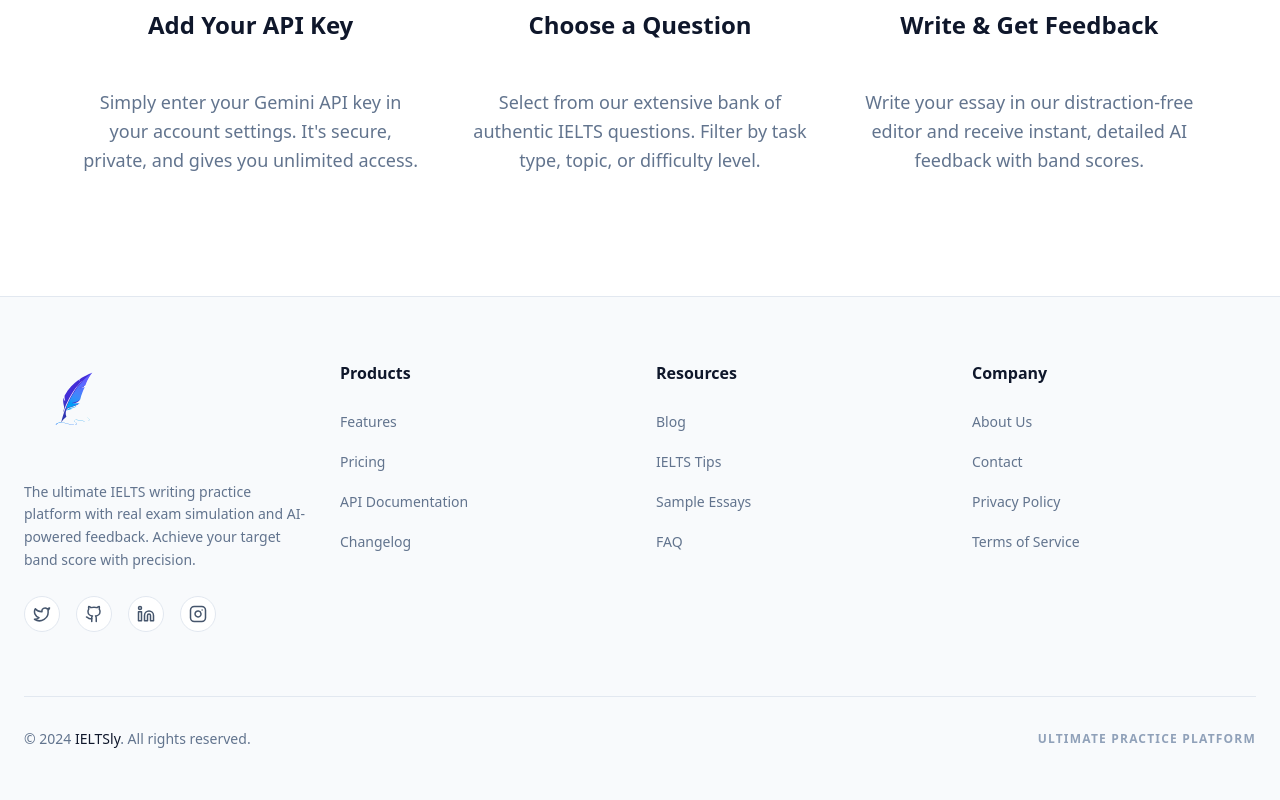
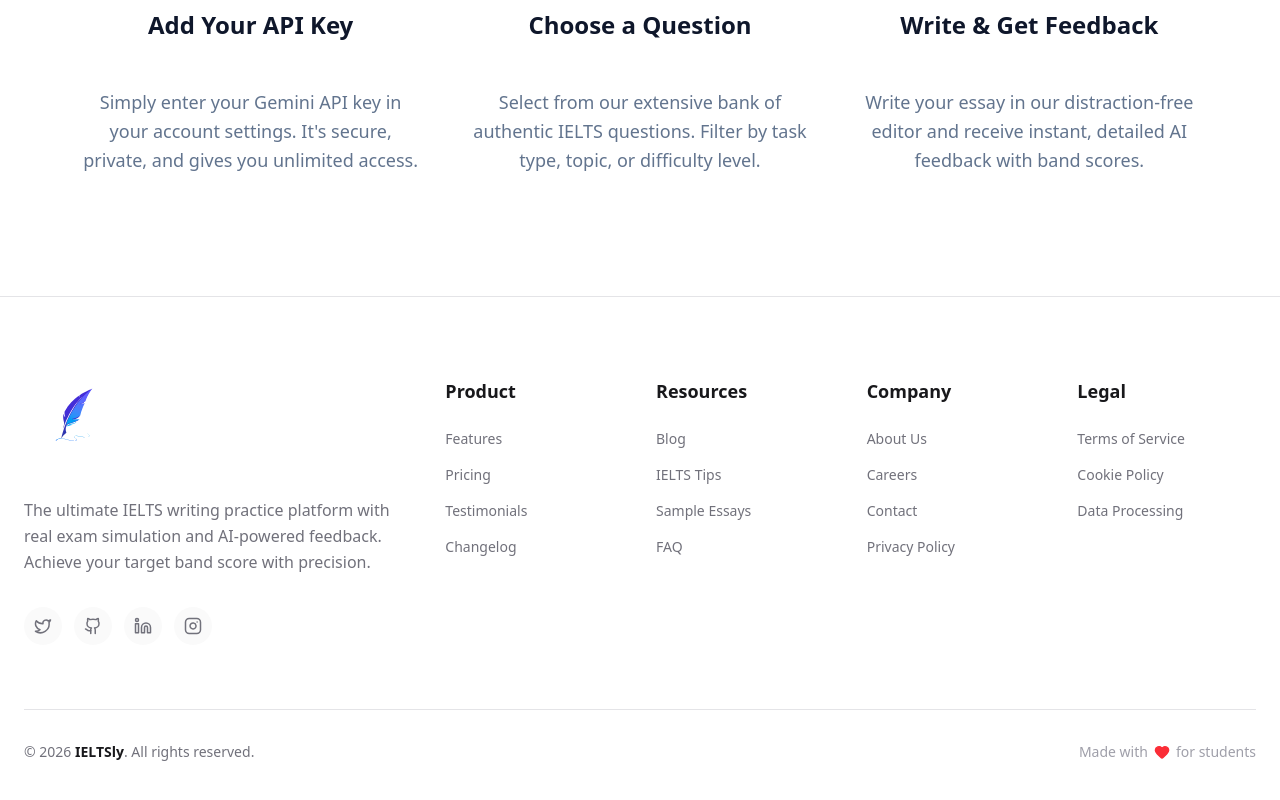
Before and after one commit to Jeremi-code/IELTSly, a Next.js app: page / in a window 1280 px wide. Shown: the part 2511-3311 px from the top of the page. Built offline with nearby package versions, Linux system fonts and the light colour scheme.

Commit message:
chore: made the footer component moremodern and made the year part dynamic

```diff
--- a/app/components/Footer.tsx
+++ b/app/components/Footer.tsx
@@ -1,86 +1,94 @@
+"use client";
+
 import React from "react";
-import { Twitter, Facebook, Linkedin, Instagram, Github } from "lucide-react";
+import { Twitter, Facebook, Linkedin, Instagram, Github, Heart } from "lucide-react";
 import Link from "next/link";
 import Logo from "./Logo";
+import { Button } from "@/components/ui/button";
 
 const Footer = () => {
+  const currentYear = new Date().getFullYear();
+
+  const socialLinks = [
+    { icon: Twitter, href: "#" },
+    { icon: Github, href: "#" },
+    { icon: Linkedin, href: "#" },
+    { icon: Instagram, href: "#" },
+  ];
+
+  const footerGroups = [
+    {
+      title: "Product",
+      links: ["Features", "Pricing", "Testimonials", "Changelog"],
+    },
+    {
+      title: "Resources",
+      links: ["Blog", "IELTS Tips", "Sample Essays", "FAQ"],
+    },
+    {
+      title: "Company",
+      links: ["About Us", "Careers", "Contact", "Privacy Policy"],
+    },
+    {
+      title: "Legal",
+      links: ["Terms of Service", "Cookie Policy", "Data Processing"],
+    },
+  ];
+
   return (
-    <footer className="w-full bg-slate-50 dark:bg-zinc-950 border-t border-slate-200 dark:border-zinc-900 transition-colors duration-500">
-      <div className="max-w-7xl mx-auto px-6 py-12 lg:py-16">
-        <div className="grid grid-cols-1 md:grid-cols-2 lg:grid-cols-4 gap-12 lg:gap-8">
-          {/* Logo & Description */}
-          <div className="flex flex-col space-y-6">
-            <Logo className="w-20 h-20 lg:w-24 lg:h-24" />
-            <p className="text-slate-500 dark:text-zinc-400 text-sm leading-relaxed max-w-xs">
-              The ultimate IELTS writing practice platform with real exam
-              simulation and AI-powered feedback. Achieve your target band score with precision.
+    <footer className="w-full bg-white dark:bg-zinc-950 border-t border-zinc-200 dark:border-zinc-900 transition-colors duration-500">
+      <div className="max-w-7xl mx-auto px-6 py-16 lg:py-20">
+        <div className="grid grid-cols-1 md:grid-cols-2 lg:grid-cols-6 gap-12 lg:gap-8 mb-16">
+          {/* Brand Column */}
+          <div className="lg:col-span-2 flex flex-col space-y-6">
+            <Logo className="w-24 h-24" />
+            <p className="text-zinc-500 dark:text-zinc-400 text-base leading-relaxed max-w-sm">
+              The ultimate IELTS writing practice platform with real exam simulation and AI-powered feedback. Achieve your target band score with precision.
             </p>
-            <div className="flex items-center space-x-4">
-              <Link href="#" className="p-2 rounded-full bg-white dark:bg-zinc-900 border border-slate-200 dark:border-zinc-800 text-slate-600 dark:text-zinc-400 hover:text-blue-600 dark:hover:text-blue-400 transition-all hover:shadow-md">
-                <Twitter size={18} />
+            <div className="flex items-center gap-3 pt-2">
+              {socialLinks.map((social, index) => (
+                <Link
+                  key={index}
+                  href={social.href}
+                  className="p-2.5 rounded-full bg-zinc-50 dark:bg-zinc-900 text-zinc-500 dark:text-zinc-400 hover:text-blue-600 dark:hover:text-blue-400 hover:bg-blue-50 dark:hover:bg-blue-950/30 transition-all duration-300"
+                >
+                  <social.icon size={18} />
                 </Link>
-              <Link href="#" className="p-2 rounded-full bg-white dark:bg-zinc-900 border border-slate-200 dark:border-zinc-800 text-slate-600 dark:text-zinc-400 hover:text-blue-600 dark:hover:text-blue-400 transition-all hover:shadow-md">
-                <Github size={18} />
-              </Link>
-              <Link href="#" className="p-2 rounded-full bg-white dark:bg-zinc-900 border border-slate-200 dark:border-zinc-800 text-slate-600 dark:text-zinc-400 hover:text-blue-600 dark:hover:text-blue-400 transition-all hover:shadow-md">
-                <Linkedin size={18} />
-              </Link>
-              <Link href="#" className="p-2 rounded-full bg-white dark:bg-zinc-900 border border-slate-200 dark:border-zinc-800 text-slate-600 dark:text-zinc-400 hover:text-blue-600 dark:hover:text-blue-400 transition-all hover:shadow-md">
-                <Instagram size={18} />
-              </Link>
+              ))}
             </div>
           </div>
 
-          {/* Product Links */}
-          <div>
-            <h3 className="text-slate-900 dark:text-zinc-100 font-bold mb-6">Products</h3>
+          {/* Links Columns */}
+          {footerGroups.map((group) => (
+            <div key={group.title} className="flex flex-col space-y-6">
+              <h4 className="text-zinc-900 dark:text-zinc-100 font-bold text-lg">{group.title}</h4>
               <ul className="space-y-4">
-              {["Features", "Pricing", "API Documentation", "Changelog"].map((item) => (
-                <li key={item}>
-                  <Link href="#" className="text-slate-500 dark:text-zinc-400 hover:text-blue-600 dark:hover:text-blue-400 transition-colors text-sm font-medium">
-                    {item}
+                {group.links.map((link) => (
+                  <li key={link}>
+                    <Link
+                      href="#"
+                      className="text-zinc-500 dark:text-zinc-400 hover:text-blue-600 dark:hover:text-blue-400 transition-colors duration-200 text-sm font-medium block hover:translate-x-1 transform"
+                    >
+                      {link}
                     </Link>
                   </li>
                 ))}
               </ul>
             </div>
-
-          {/* Resources Links */}
-          <div>
-            <h3 className="text-slate-900 dark:text-zinc-100 font-bold mb-6">Resources</h3>
-            <ul className="space-y-4">
-              {["Blog", "IELTS Tips", "Sample Essays", "FAQ"].map((item) => (
-                <li key={item}>
-                  <Link href="#" className="text-slate-500 dark:text-zinc-400 hover:text-blue-600 dark:hover:text-blue-400 transition-colors text-sm font-medium">
-                    {item}
-                  </Link>
-                </li>
           ))}
-            </ul>
         </div>
 
-          {/* Company Links */}
-          <div>
-            <h3 className="text-slate-900 dark:text-zinc-100 font-bold mb-6">Company</h3>
-            <ul className="space-y-4">
-              {["About Us", "Contact", "Privacy Policy", "Terms of Service"].map((item) => (
-                <li key={item}>
-                  <Link href="#" className="text-slate-500 dark:text-zinc-400 hover:text-blue-600 dark:hover:text-blue-400 transition-colors text-sm font-medium">
-                    {item}
-                  </Link>
-                </li>
-              ))}
-            </ul>
+        {/* Bottom Bar */}
+        <div className="pt-8 border-t border-zinc-200 dark:border-zinc-900 flex flex-col md:flex-row items-center justify-between gap-6">
+          <p className="text-zinc-500 dark:text-zinc-500 text-sm font-medium">
+            © {currentYear} <span className="text-zinc-900 dark:text-zinc-200 font-bold">IELTSly</span>. All rights reserved.
+          </p>
+
+          <div className="flex items-center gap-6">
+            <span className="flex items-center gap-1.5 text-zinc-400 dark:text-zinc-600 text-sm font-medium group cursor-default">
+              Made with <Heart className="w-4 h-4 text-red-500 fill-red-500 animate-pulse" /> for students
+            </span>
           </div>
-        </div>
-
-        <div className="mt-12 lg:mt-16 pt-8 border-t border-slate-200 dark:border-zinc-900 flex flex-col md:flex-row items-center justify-between gap-4">
-          <p className="text-slate-500 dark:text-zinc-500 text-sm font-medium text-center md:text-left">
-            © 2024 <span className="text-slate-900 dark:text-zinc-200">IELTSly</span>. All rights reserved.
-          </p>
-          <p className="text-slate-400 dark:text-zinc-600 text-xs font-bold uppercase tracking-widest whitespace-nowrap">
-            Ultimate Practice Platform
-          </p>
         </div>
       </div>
     </footer>
```
Lines whose indentation alone changed are shown as unchanged.
